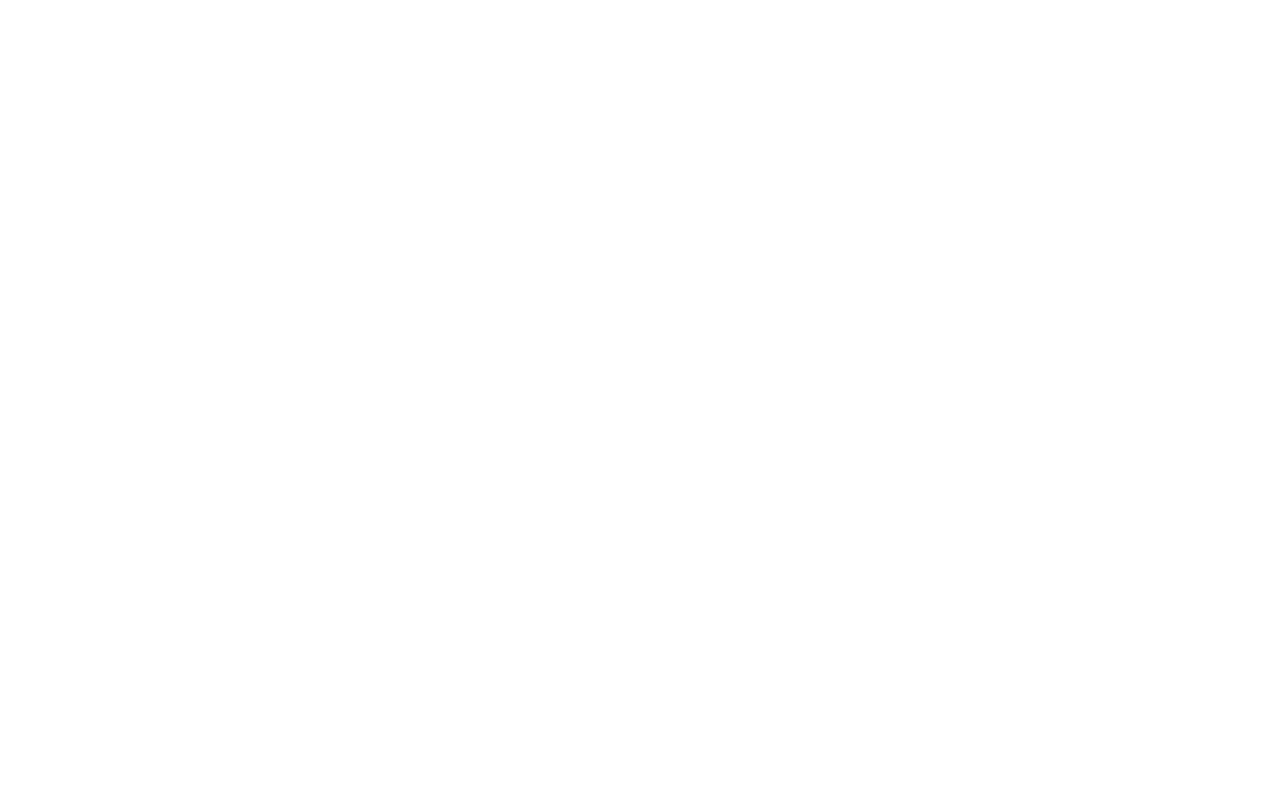
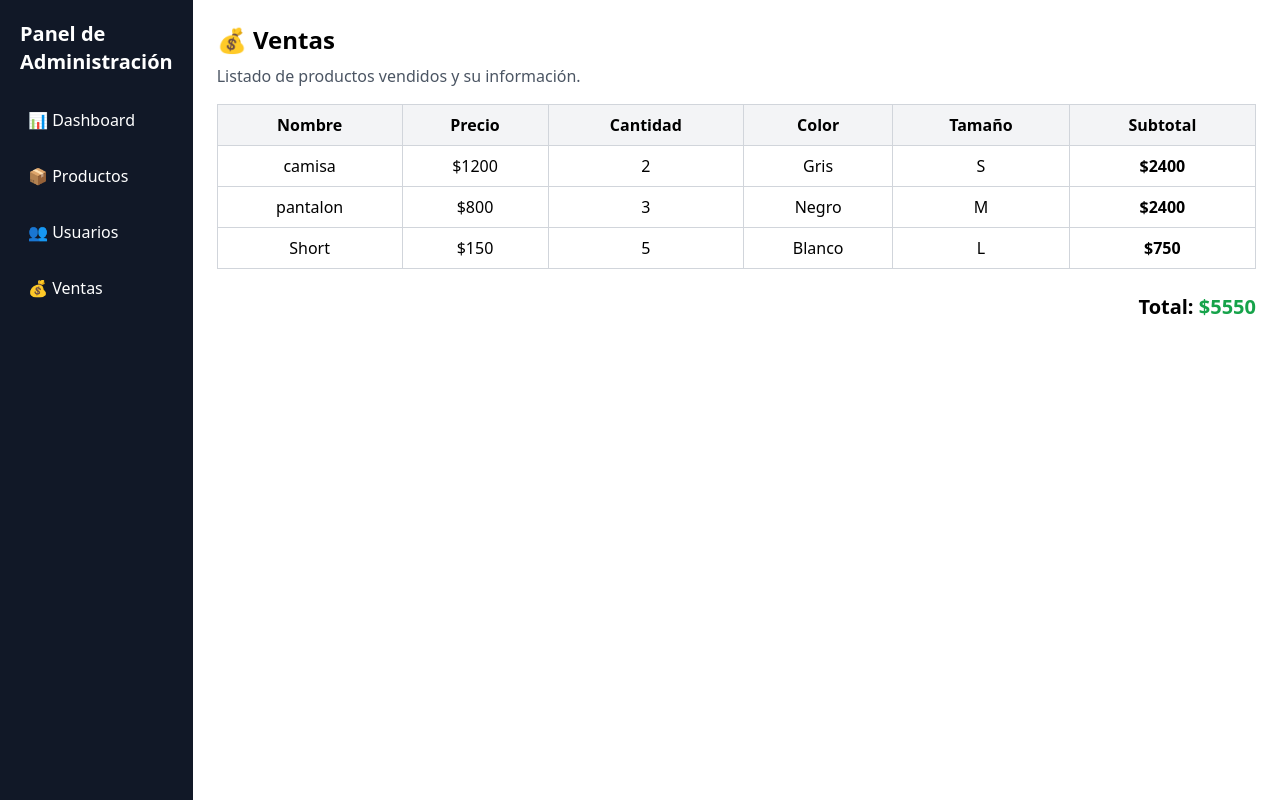
Before and after one commit to Ysaidd/proyectoAnfer, a React (Vite) app in the folder frontend/: page /admin/sales in a window 1280 px wide. Built offline with nearby package versions, Linux system fonts and the light colour scheme.

Commit message:
Primera Version de la pagina completada 1.0

```diff
--- a/frontend/src/Admin/AdminSidebar.jsx
+++ b/frontend/src/Admin/AdminSidebar.jsx
@@ -20,6 +20,11 @@
             👥 Usuarios
           </Link>
         </li>
+        <li>
+          <Link to={`/admin/sales`} className="block p-2 hover:bg-gray-700 rounded">
+            💰 Ventas
+          </Link>
+        </li>
       </ul>
     </aside>
   );
--- /dev/null
+++ b/frontend/src/Admin/ProductForm.jsx
@@ -0,0 +1,69 @@
+import { useState } from "react";
+
+const ProductForm = ({ product, onClose }) => {
+  const [formData, setFormData] = useState(
+    product || { name: "", price: "", stock: "", image: "" }
+  );
+
+  const handleChange = (e) => {
+    setFormData({ ...formData, [e.target.name]: e.target.value });
+  };
+
+  return (
+    <div className="fixed inset-0 flex items-center justify-center bg-black bg-opacity-50">
+      <div className="bg-white p-6 rounded-lg shadow-lg w-96">
+        <h2 className="text-xl font-bold mb-4">{product ? "✏️ Editar Producto" : "➕ Agregar Producto"}</h2>
+
+        <label className="block text-gray-700">Nombre</label>
+        <input
+          type="text"
+          name="name"
+          value={formData.name}
+          onChange={handleChange}
+          className="w-full p-2 border border-gray-300 rounded-md mb-3"
+        />
+
+        <label className="block text-gray-700">Precio</label>
+        <input
+          type="number"
+          name="price"
+          value={formData.price}
+          onChange={handleChange}
+          min={0}
+          className="w-full p-2 border border-gray-300 rounded-md mb-3"
+        />
+
+        <label className="block text-gray-700">Stock</label>
+        <input
+          type="number"
+          name="stock"
+          value={formData.stock}
+          onChange={handleChange}
+          min={1}
+          className="w-full p-2 border border-gray-300 rounded-md mb-3"
+        />
+
+        <label className="block text-gray-700">Imagen (URL)</label>
+        <input
+          type="file"
+          name="image"
+          value={formData.image}
+          onChange={handleChange}
+          className="w-full p-2 border border-gray-300 rounded-md mb-3"
+        />
+
+        {/* Botones */}
+        <div className="flex justify-between mt-4">
+          <button onClick={onClose} className="bg-gray-500 text-white px-4 py-2 rounded-md">
+            ❌ Cancelar
+          </button>
+          <button className="bg-blue-500 text-white px-4 py-2 rounded-md">
+            ✅ Guardar
+          </button>
+        </div>
+      </div>
+    </div>
+  );
+};
+
+export default ProductForm;
--- a/frontend/src/Admin/Products.jsx
+++ b/frontend/src/Admin/Products.jsx
@@ -1,16 +1,17 @@
 import { useState } from "react";
+import ProductForm from "./ProductForm";
 
 const Products = () => {
-  // Datos simulados de productos
   const [products, setProducts] = useState([
-    { id: 1, name: "Laptop", price: 1200, stock: 15, image: "/images/prueba.jpg" },
-    { id: 2, name: "Smartphone", price: 800, stock: 25, image: "/images/prueba.jpg" },
-    { id: 3, name: "Auriculares", price: 150, stock: 50, image: "/images/prueba.jpg" },
+    { id: 1, name: "Laptop", price: 1200, stock: 15, image: "https://via.placeholder.com/100" },
+    { id: 2, name: "Smartphone", price: 800, stock: 25, image: "https://via.placeholder.com/100" },
+    { id: 3, name: "Auriculares", price: 150, stock: 50, image: "https://via.placeholder.com/100" },
   ]);
 
   const [search, setSearch] = useState("");
+  const [selectedProduct, setSelectedProduct] = useState(null);
+  const [isFormOpen, setIsFormOpen] = useState(false);
 
-  // Filtrar productos por búsqueda
   const filteredProducts = products.filter((product) =>
     product.name.toLowerCase().includes(search.toLowerCase())
   );
@@ -51,8 +52,18 @@
                 <td className="border border-gray-300 p-2">${product.price}</td>
                 <td className="border border-gray-300 p-2">{product.stock}</td>
                 <td className="border border-gray-300 p-2 flex justify-center gap-2">
-                  <button className="bg-yellow-400 px-3 py-1 text-white rounded-md">✏️ Editar</button>
-                  <button className="bg-red-500 px-3 py-1 text-white rounded-md">🗑️ Eliminar</button>
+                  <button
+                    className="bg-yellow-400 px-3 py-1 text-white rounded-md"
+                    onClick={() => {
+                      setSelectedProduct(product);
+                      setIsFormOpen(true);
+                    }}
+                  >
+                    ✏️ Editar
+                  </button>
+                  <button className="bg-red-500 px-3 py-1 text-white rounded-md">
+                    🗑️ Eliminar
+                  </button>
                 </td>
               </tr>
             ))}
@@ -61,9 +72,20 @@
       </div>
 
       {/* Botón de agregar producto */}
-      <button className="mt-4 bg-green-500 text-white px-4 py-2 rounded-md text-lg w-full">
+      <button
+        className="mt-4 bg-green-500 text-white px-4 py-2 rounded-md text-lg w-full"
+        onClick={() => {
+          setSelectedProduct(null);
+          setIsFormOpen(true);
+        }}
+      >
         ➕ Agregar Producto
       </button>
+
+      {/* Mostrar el formulario cuando isFormOpen sea true */}
+      {isFormOpen && (
+        <ProductForm product={selectedProduct} onClose={() => setIsFormOpen(false)} />
+      )}
     </div>
   );
 };
--- /dev/null
+++ b/frontend/src/Admin/Sales.jsx
@@ -0,0 +1,56 @@
+import { useState } from "react";
+
+const Sales = () => {
+  const [sales, setSales] = useState([
+    { id: 1, name: "camisa", price: 1200, quantity: 2, color: "Gris", size: "S" },
+    { id: 2, name: "pantalon", price: 800, quantity: 3, color: "Negro", size: "M" },
+    { id: 3, name: "Short", price: 150, quantity: 5, color: "Blanco", size: "L" },
+  ]);
+
+  // Calcular el total de todas las ventas
+  const total = sales.reduce((sum, sale) => sum + sale.price * sale.quantity, 0);
+
+  return (
+    <div className="p-6">
+      <h1 className="text-2xl font-bold mb-2">💰 Ventas</h1>
+      <p className="text-gray-600 mb-4">Listado de productos vendidos y su información.</p>
+
+      {/* Tabla de ventas */}
+      <div className="overflow-x-auto">
+        <table className="w-full border-collapse border border-gray-300">
+          <thead>
+            <tr className="bg-gray-100">
+              <th className="border border-gray-300 p-2">Nombre</th>
+              <th className="border border-gray-300 p-2">Precio</th>
+              <th className="border border-gray-300 p-2">Cantidad</th>
+              <th className="border border-gray-300 p-2">Color</th>
+              <th className="border border-gray-300 p-2">Tamaño</th>
+              <th className="border border-gray-300 p-2">Subtotal</th>
+            </tr>
+          </thead>
+          <tbody>
+            {sales.map((sale) => (
+              <tr key={sale.id} className="text-center hover:bg-gray-50">
+                <td className="border border-gray-300 p-2">{sale.name}</td>
+                <td className="border border-gray-300 p-2">${sale.price}</td>
+                <td className="border border-gray-300 p-2">{sale.quantity}</td>
+                <td className="border border-gray-300 p-2">{sale.color}</td>
+                <td className="border border-gray-300 p-2">{sale.size}</td>
+                <td className="border border-gray-300 p-2 font-bold">
+                  ${sale.price * sale.quantity}
+                </td>
+              </tr>
+            ))}
+          </tbody>
+        </table>
+      </div>
+
+      {/* Total de ventas */}
+      <div className="mt-6 text-right">
+        <h2 className="text-xl font-bold">Total: <span className="text-green-600">${total}</span></h2>
+      </div>
+    </div>
+  );
+};
+
+export default Sales;
--- /dev/null
+++ b/frontend/src/pages/AdminSales.jsx
@@ -0,0 +1,17 @@
+import AdminSidebar from "../admin/AdminSidebar";
+import Sales from "../Admin/Sales";
+
+const AdminSales = () => {
+    return (
+        <div className="flex">
+            <div className="flex-1 basis-[15%]">
+                <AdminSidebar />
+            </div>
+            <div className="flex-1 basis-[85%]">
+                <Sales />
+            </div>
+        </div>
+    );
+}
+
+export default AdminSales;
--- a/frontend/src/routes/AppRouter.jsx
+++ b/frontend/src/routes/AppRouter.jsx
@@ -8,6 +8,7 @@
 import AdminPrincipal from "../pages/AdminPrincipal";
 import AdminProducts from "../pages/AdminProducts";
 import AdminUsers from "../pages/AdminUsers";
+import AdminSales from "../pages/AdminSales";
 
 const AppRouter = () => {
     return (
@@ -38,6 +39,7 @@
                     <Route path="/" element={<AdminPrincipal/>} />
                     <Route path="/products" element={<AdminProducts/>} />
                     <Route path="/users" element={<AdminUsers/>} />
+                    <Route path="/sales" element={<AdminSales/>}></Route>
                     </Routes>
                 </>
                 }
```
